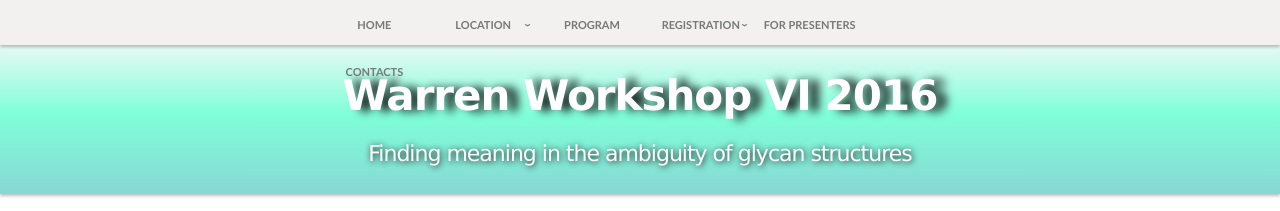
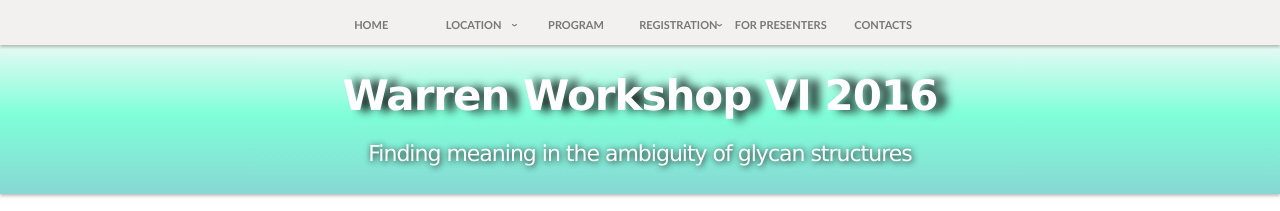
Before and after one commit to yamazakiM/test_warren2016, a Jekyll site: the page built from index.md, in a window 1280 px wide. Shown: the top 211 px of the page. Built offline with Jekyll 4.4.1, drawn with Linux system fonts in a browser that asks for light colours; nearby versions of some CDN libraries; library files that are not in the unit come from our copies.

Commit message:
Update stylesheet.css

```diff
--- a/stylesheets/stylesheet.css
+++ b/stylesheets/stylesheet.css
@@ -487,7 +487,7 @@ form.workshop > table{
 
 .globalNav_ul li{
   position: relative;
-  width: 17%;
+  width: 16%;
   float: left;
   margin: 0;
   padding: 0;
```
